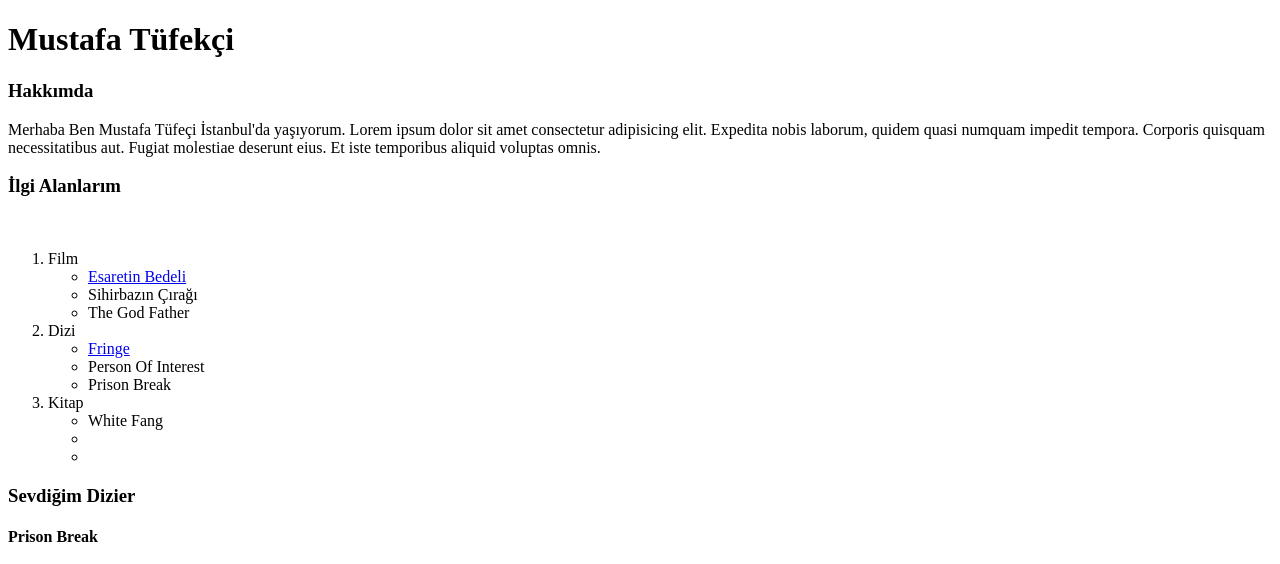
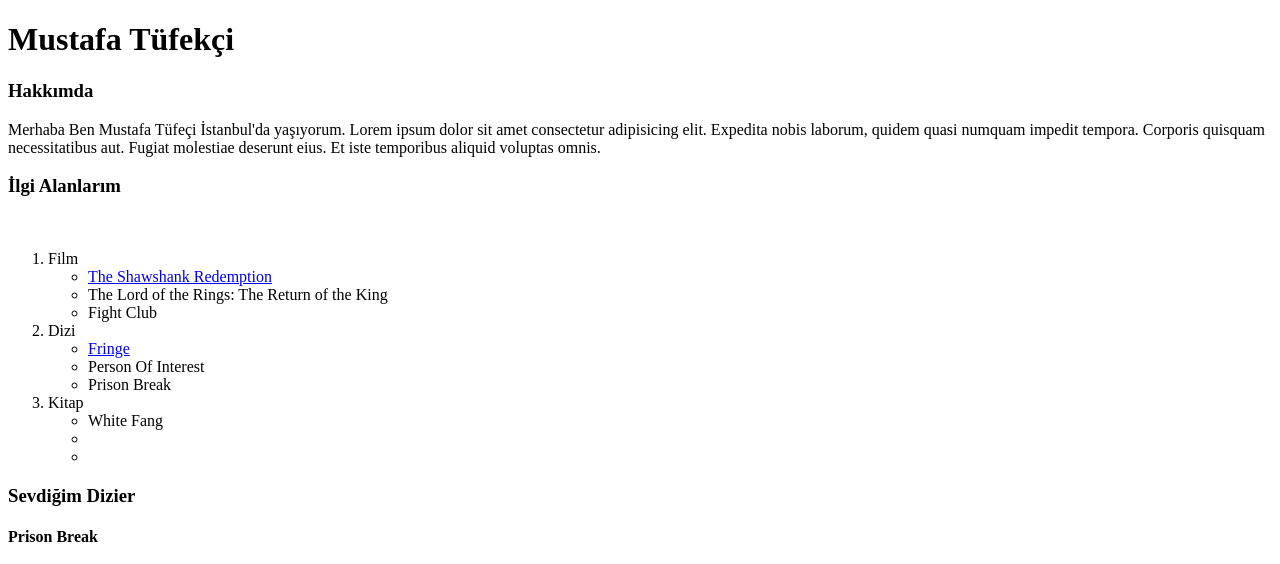
Before and after one commit to mustafa-tufekci/kodluyoruzilkrepo, a plain HTML site: page 01-html/Odev2/index.html in a window 1280 px wide. Shown: the top 564 px of the page. Drawn offline with Linux system fonts and the light colour scheme.

Commit message:
Odev1 ve Odev 2

```diff
--- a/01-html/Odev2/index.html
+++ b/01-html/Odev2/index.html
@@ -19,9 +19,9 @@
     <ol>
         <li>Film
             <ul>
-                <li><a href="https://www.imdb.com/title/tt0111161/" target="_blank">Esaretin Bedeli</a></li>
-                <li>Sihirbazın Çırağı</li>
-                <li>The God Father</li>
+                <li><a href="https://www.imdb.com/title/tt0111161/" target="_blank">The Shawshank Redemption</a></li>
+                <li> The Lord of the Rings: The Return of the King</li>
+                <li>Fight Club</li>
             </ul>
         </li>
         <li>Dizi
@@ -48,6 +48,5 @@
     <img src="https://i0.wp.com/mmfilm.org/wp-content/uploads/2021/05/6CSxAZPdpeKs1qGszO2g3XaqqHO.jpg" height="450" width="300" alt="">
 
 
-
 </body>
 </html>
```
Also changed, not shown: 01-html/Odev1/index.html (+1 -0 lines).
